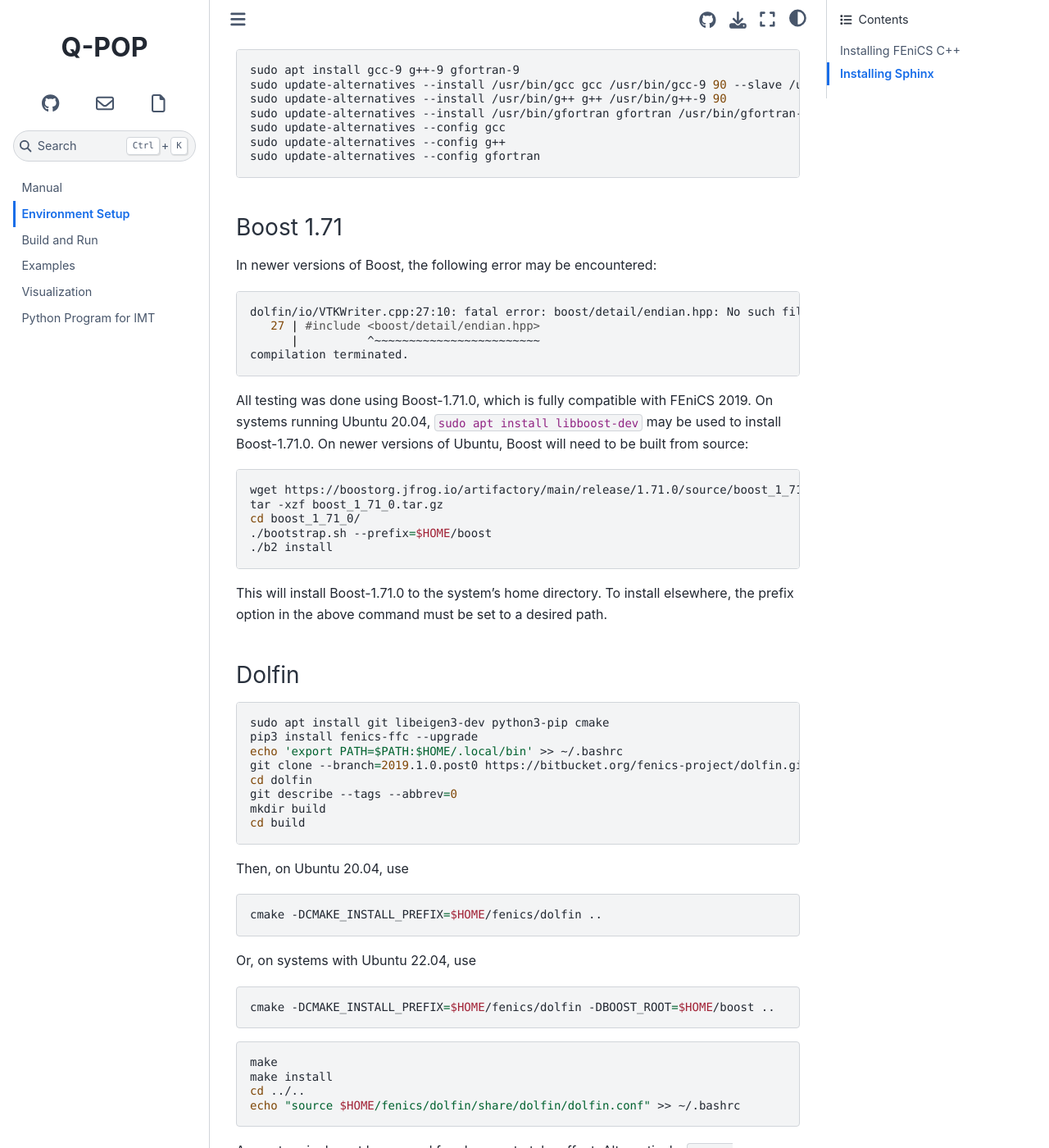
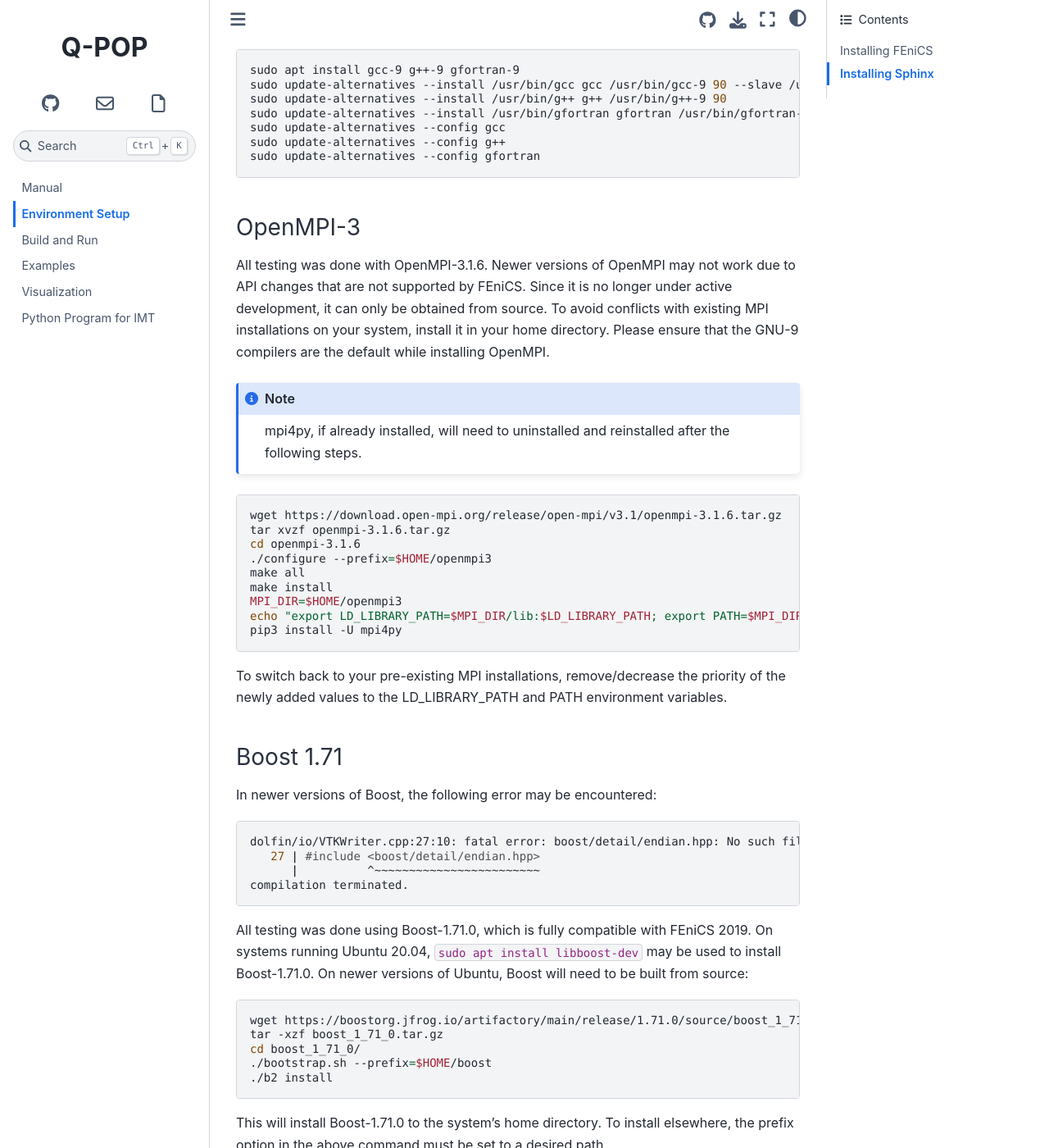
Before and after one commit to DOE-COMMS/Q-POP-Modules, a Sphinx documentation site: the page built from docs/prepare.md, in a window 1280 px wide and 1400 px high, scrolled down 555 px. Shown: the whole window at 82% size. Built offline with Sphinx 7.4.7 and the Sphinx Book theme 1.1.4, drawn with Linux system fonts in a browser that asks for light colours; some of the changed text lies outside the part shown.

Commit message:
Improved installation documentation

````diff
--- a/docs/prepare.md
+++ b/docs/prepare.md
@@ -4,7 +4,7 @@
 For a hassle-free installation, it is recommended to use Ubuntu 20.04.
 :::
 
-## Installing FEniCS C++
+## Installing FEniCS
 
 ### GNU 9
 It is necessary to use GNU Compiler Collection 9. On systems that default to other versions of the GNU compiler, manually switching to GNU-9 will be required.
@@ -20,6 +20,26 @@
 sudo update-alternatives --config g++
 sudo update-alternatives --config gfortran
 ```
+
+### OpenMPI-3
+All testing was done with OpenMPI-3.1.6. Newer versions of OpenMPI may not work due to API changes that are not supported by FEniCS.
+Since it is no longer under active development, it can only be obtained from source. To avoid conflicts with existing MPI installations on your system, install it in your home directory.
+Please ensure that the GNU-9 compilers are the default while installing OpenMPI.
+:::{Note}
+mpi4py, if already installed, will need to uninstalled and reinstalled after the following steps.
+:::
+```sh
+wget https://download.open-mpi.org/release/open-mpi/v3.1/openmpi-3.1.6.tar.gz
+tar xvzf openmpi-3.1.6.tar.gz
+cd openmpi-3.1.6
+./configure --prefix=$HOME/openmpi3
+make all
+make install
+MPI_DIR=$HOME/openmpi3
+echo "export LD_LIBRARY_PATH=$MPI_DIR/lib:$LD_LIBRARY_PATH; export PATH=$MPI_DIR/bin:$PATH" >> ~/.bashrc
+pip3 install -U mpi4py
+```
+To switch back to your pre-existing MPI installations, remove/decrease the priority of the newly added values to the LD_LIBRARY_PATH and PATH environment variables.
 
 ### Boost 1.71
 In newer versions of Boost, the following error may be encountered:
@@ -38,6 +58,12 @@
 ./b2 install
 ```
 This will install Boost-1.71.0 to the system's home directory. To install elsewhere, the prefix option in the above command must be set to a desired path.
+
+### PETSc
+The linear matrix solvers used by Q-POP-IMT are provided by PETSc. All testing was done with PETSc-3.15.1, though any version newer than 3.7 is compatible with FEniCS. To install, please refer to the PETSc (https://petsc.org/release/install/download/) and petsc4py (https://pypi.org/project/petsc4py/) documentation. A minimal configuration spec is
+```sh
+--download-metis --download-parmetis --download-ptscotch --download-suitesparse --download-mumps --download-scalapack --download-hypre --with-mpi-dir=$MPI_DIR --with-petsc4py
+```
 
 ### Dolfin
 ```sh
@@ -58,13 +84,17 @@
 ```sh
 cmake -DCMAKE_INSTALL_PREFIX=$HOME/fenics/dolfin -DBOOST_ROOT=$HOME/boost ..
 ```
-
+To install FEniCS C++ and Python both,
 ```sh
 make
 make install
-cd ../..
+cd ../python
+pip3 install .
 echo "source $HOME/fenics/dolfin/share/dolfin/dolfin.conf" >> ~/.bashrc
 ```
+:::{note}
+The Python interface for FEniCS has various dependencies. Refer the FEniCS (https://fenics.readthedocs.io/en/latest/installation.html) page.
+:::
 A new terminal must be opened for changes to take effect. Alternatively, `source ~/.bashrc` can be used.
 
 ## Installing Sphinx
````
Also changed, not shown: docs/run.md (+9 -6 lines), 2 other files.
